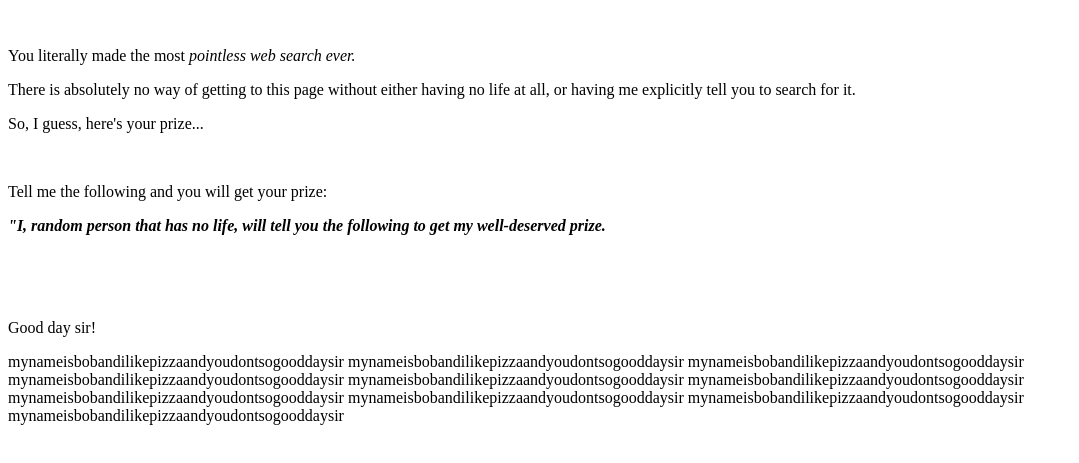
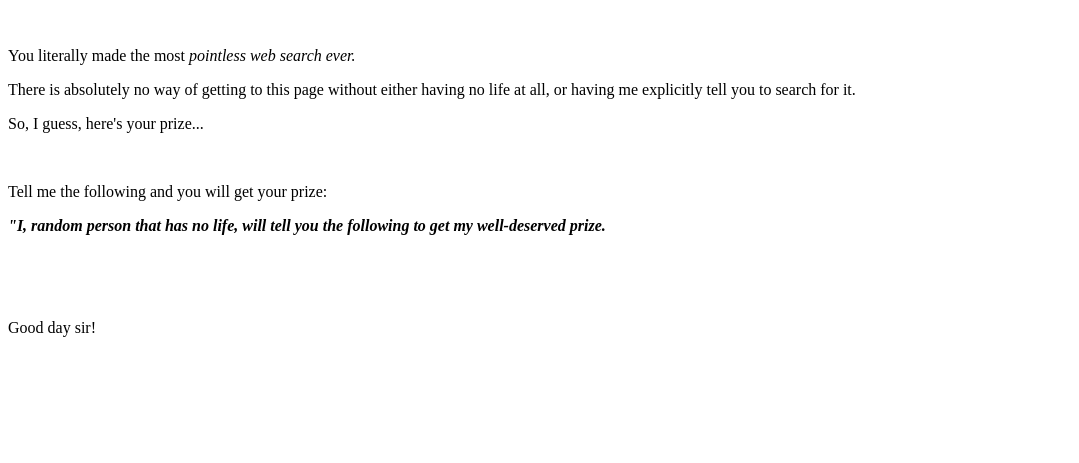
Before and after one commit to Wilsonator5000/wilsonator5000.github.io, a plain HTML site: page stuff-and-things/goodjob.html in a window 1280 px wide. Shown: the part 85-548 px from the top of the page, without its empty margins (0-1079 px from the left). Drawn offline with Linux system fonts and the light colour scheme.

Commit message:
Update goodjob.html

```diff
--- a/stuff-and-things/goodjob.html
+++ b/stuff-and-things/goodjob.html
@@ -9,6 +9,11 @@
     .auto-style1 {
 	    font-size: xx-large;
 	    line-height: 0px;
+    }
+
+    .style2 {
+        font-size: xx-small;
+        color: white;
     }
   </style>
 </head>
@@ -26,7 +31,7 @@
   <p>&nbsp;</p>
   <p>&nbsp;</p>
   <p>Good day sir!</p>
-  <p>mynameisbobandilikepizzaandyoudontsogooddaysir mynameisbobandilikepizzaandyoudontsogooddaysir mynameisbobandilikepizzaandyoudontsogooddaysir mynameisbobandilikepizzaandyoudontsogooddaysir mynameisbobandilikepizzaandyoudontsogooddaysir mynameisbobandilikepizzaandyoudontsogooddaysir mynameisbobandilikepizzaandyoudontsogooddaysir mynameisbobandilikepizzaandyoudontsogooddaysir mynameisbobandilikepizzaandyoudontsogooddaysir mynameisbobandilikepizzaandyoudontsogooddaysir </p>
+  <p class="style2">mynameisbobandilikepizzaandyoudontsogooddaysir mynameisbobandilikepizzaandyoudontsogooddaysir mynameisbobandilikepizzaandyoudontsogooddaysir mynameisbobandilikepizzaandyoudontsogooddaysir mynameisbobandilikepizzaandyoudontsogooddaysir mynameisbobandilikepizzaandyoudontsogooddaysir mynameisbobandilikepizzaandyoudontsogooddaysir mynameisbobandilikepizzaandyoudontsogooddaysir mynameisbobandilikepizzaandyoudontsogooddaysir mynameisbobandilikepizzaandyoudontsogooddaysir </p>
 </body>
 
 </html>
```
